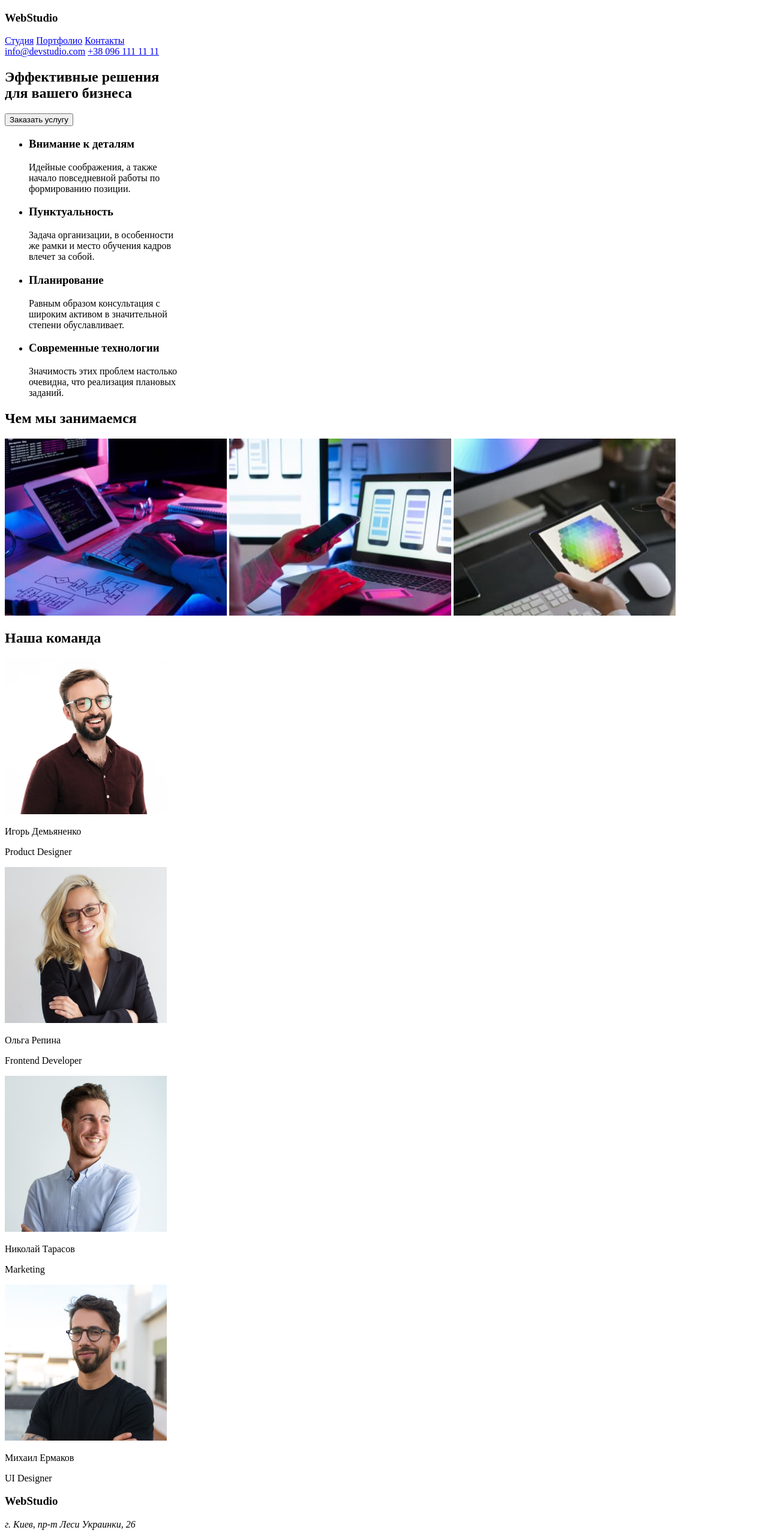
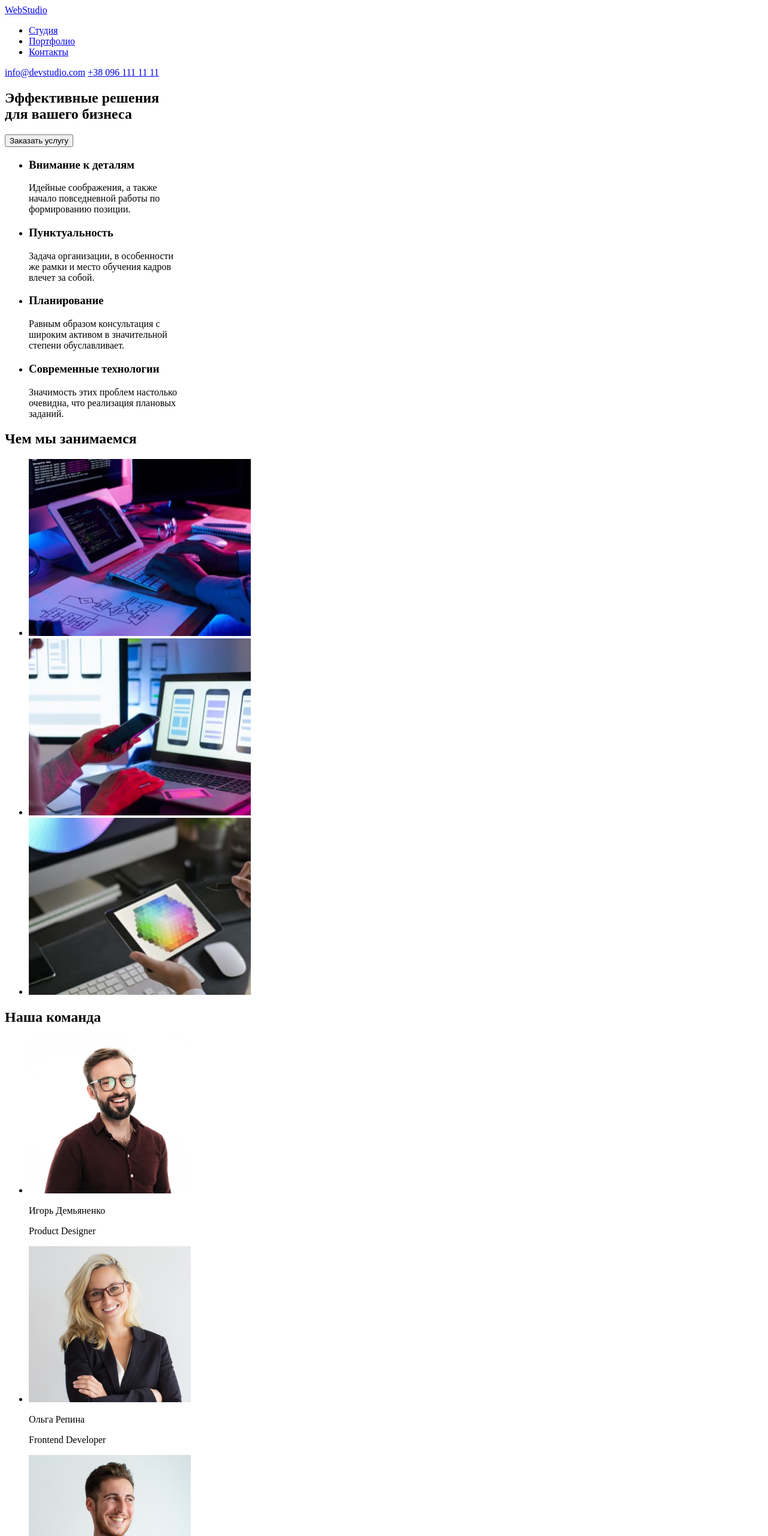
Before and after one commit to KillCo1987/goit-markup-hw-01, a plain HTML site: page index.html in a window 1280 px wide. Shown: the top 2560 px of the page at 60% size. Drawn offline with Linux system fonts and the light colour scheme.

Commit message:
Исправил файл index.html

```diff
--- a/index.html
+++ b/index.html
@@ -1,5 +1,5 @@
 <!DOCTYPE html>
-<html lang="en">
+<html lang="ru">
   <head>
     <meta charset="UTF-8" />
     <meta http-equiv="X-UA-Compatible" content="IE=edge" />
@@ -8,11 +8,13 @@
   </head>
   <body>
     <header>
-      <h3 class="logo"><span>Web</span>Studio</h3>
+      <a href="#" class="logo"><span>Web</span>Studio</a>
       <nav>
-        <a href="#">Студия</a>
-        <a href="#">Портфолио</a>
-        <a href="#">Контакты</a>
+        <ul class="navigator-list-wrapper">
+          <li class="navigator-list"><a href="#">Студия</a></li>
+          <li class="navigator-list"><a href="#">Портфолио</a></li>
+          <li class="navigator-list"><a href="#">Контакты</a></li>
+        </ul>
       </nav>
       <div class="contacts">
         <a href="mailto:info@devstudio.com">info@devstudio.com</a>
@@ -21,12 +23,11 @@
     </header>
 
     <main>
-      <article>
       <section class="main-section">
-          <h2>
+        <h1>
           Эффективные решения<br />
           для вашего бизнеса
-          </h2>
+        </h1>
         <button type="button">Заказать услугу</button>
       </section>
       <section class="values-section">
@@ -68,68 +69,85 @@
       <section class="what-we-do-section">
         <h2>Чем мы занимаемся</h2>
         <div class="what-we-do-images">
+          <ul class="what-we-do-list-wrapper">
+            <li>
               <img
                 src="./images/img.jpg"
-              alt="developing"
+                alt="Разработка"
                 width="370"
                 height="295"
               />
+            </li>
+            <li>
               <img
                 src="./images/img1.jpg"
-              alt="communication"
+                alt="Общение"
                 width="370"
                 height="295"
               />
+            </li>
+            <li>
               <img
                 src="./images/img2.jpg"
-              alt="Design"
+                alt="Дизайн"
                 width="370"
                 height="295"
               />
+            </li>
+          </ul>
         </div>
       </section>
       <section class="team-section">
         <h2>Наша команда</h2>
         <div class="team-images">
+          <ul class="team-images-list-wrapper">
+            <li class="team-image-list">
               <img
               src="./images/img3.jpg"
-              alt="Product Designer"
+              alt="Промышленный дизайнер"
               width="270"
               height="260"
             />
               <p>Игорь Демьяненко</p>
               <p>Product Designer</p>
+            </li>
 
+            <li class="team-image-list">
               <img
               src="./images/img4.jpg"
-              alt="Frontend Developer"
+              alt="Фронтенд разработчик"
               width="270"
               height="260"
             />
+          </li>
               <p>Ольга Репина</p>
-            <p>Frontend Developer</p>
+              <p>Frontend Developer</p></li>
+            <li class="team-image-list">
               <img
               src="./images/img5.jpg"
-              alt="Marketing"
+              alt="Маркетолог"
               width="270"
               height="260"
             />
               <p>Николай Тарасов</p>
               <p>Marketing</p>
+            </li>
+            <li class="team-image-list">
               <img
               src="./images/img6.jpg"
-              alt="UI Designer"
+              alt="UI дизайнер"
               width="270"
               height="260"
             />
               <p>Михаил Ермаков</p>
               <p>UI Designer</p>
+            </li>
+          </ul>
         </div>
       </section>
-      </article>
     </main>
     <footer>
-      <h3 class="logo"><span>Web</span>Studio</h3>
+      <a href="#" class="logo"><span>Web</span>Studio</a>
       <address>
         <p>г. Киев, пр-т Леси Украинки, 26</p>
         <a href="mailto:info@example.com">info@example.com</a>
```
Lines whose indentation alone changed are shown as unchanged.
